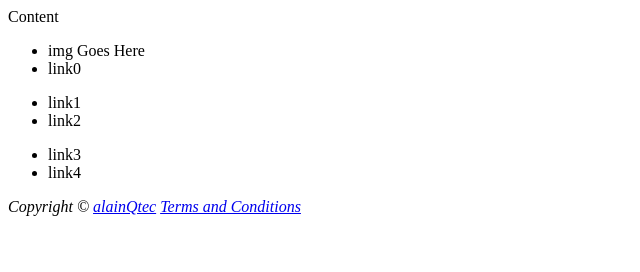
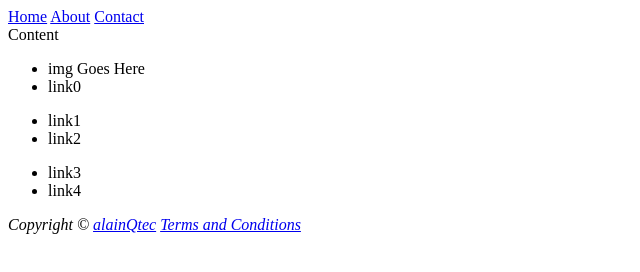
Before and after one commit to alainQtec/FlexBox, a website: page index.html in a window 1280 px wide. Shown: the whole page, without its empty margins (0-640 px from the left). Drawn offline with Linux system fonts and the light colour scheme.

Commit message:
Update index.html

```diff
--- a/index.html
+++ b/index.html
@@ -9,6 +9,11 @@
     <title>FlexBox</title>
   </head>
   <body>
+    <div class="nav">
+      <a href="/home">Home</a>
+      <a href="/about">About</a>
+      <a href="/contact">Contact</a>
+    </div>
     <div class="content">Content</div>
     <footer id="footer">
       <div class="links">
```
